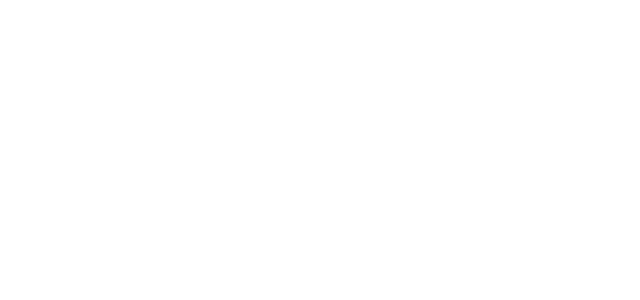
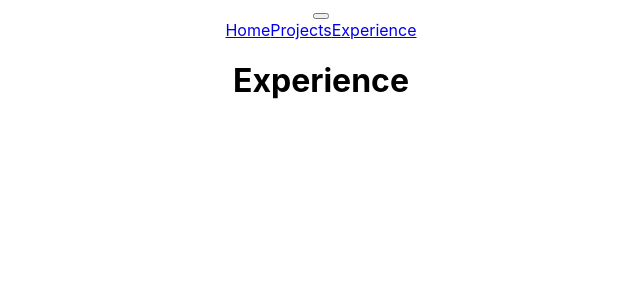
Before and after one commit to Mercy2525/My-Portfolio, a React (Create React App) app: page /experience in a window 1280 px wide. Shown: the top 300 px of the page, without its empty margins (319-959 px from the left). Built offline with nearby package versions, Linux system fonts and the light colour scheme.

Commit message:
created components

```diff
--- a/package.json
+++ b/package.json
@@ -3,12 +3,16 @@
   "version": "0.1.0",
   "private": true,
   "dependencies": {
+    "@mui/icons-material": "^5.14.8",
+    "@mui/material": "^5.14.8",
     "@testing-library/jest-dom": "^5.17.0",
     "@testing-library/react": "^13.4.0",
     "@testing-library/user-event": "^13.5.0",
     "react": "^18.2.0",
     "react-dom": "^18.2.0",
+    "react-router-dom": "^6.15.0",
     "react-scripts": "5.0.1",
+    "react-vertical-timeline-component": "^3.6.0",
     "web-vitals": "^2.1.4"
   },
   "scripts": {
--- a/src/App.js
+++ b/src/App.js
@@ -1,8 +1,22 @@
+import { useEffect, useState } from 'react';
 import './App.css';
+import { BrowserRouter as Router,Routes,Route } from 'react-router-dom';
+import Home from './Pages/Home';
+import Experience from './Pages/Experience';
+import Projects from './Pages/Projects';
+import Navbar from './Components/Navbar';
 
 function App() {
   return (
     <div className="App">
+    <Router>
+     <Navbar/>
+       <Routes>
+          <Route path='/' element={<Home/>}/>
+          <Route path='/project' element={<Projects/>}/>
+          <Route path='/experience' element={<Experience/>}/>
+       </Routes>
+    </Router>
 
     </div>
   );
--- /dev/null
+++ b/src/Components/Navbar.js
@@ -0,0 +1,22 @@
+import React from 'react'
+import { Link } from 'react-router-dom'
+
+function Navbar() {
+  return (
+    <div className='navbar'>
+
+    <div className='toggleButton'>
+    <button></button>
+    </div>
+
+    <div className='links'>
+    <Link to="/">Home</Link>
+    <Link to="/projects">Projects</Link>
+    <Link to="/experience">Experience</Link>
+    </div>
+
+    </div>
+  )
+}
+
+export default Navbar
--- /dev/null
+++ b/src/Pages/Experience.js
@@ -0,0 +1,9 @@
+import React from 'react'
+
+function Experience() {
+  return (
+    <div><h1>Experience</h1></div>
+  )
+}
+
+export default Experience
--- /dev/null
+++ b/src/Pages/Home.js
@@ -0,0 +1,5 @@
+const Home = () => {
+    return ( <h1>Home</h1> );
+}
+
+export default Home;
--- /dev/null
+++ b/src/Pages/Projects.js
@@ -0,0 +1,9 @@
+import React from 'react'
+
+function Projects() {
+  return (
+    <div>Projects</div>
+  )
+}
+
+export default Projects
--- a/src/index.js
+++ b/src/index.js
@@ -3,6 +3,7 @@ import ReactDOM from 'react-dom/client';
 import './index.css';
 import App from './App';
 import reportWebVitals from './reportWebVitals';
+
 
 const root = ReactDOM.createRoot(document.getElementById('root'));
 root.render(
```
Also changed, not shown: 1 other file (tests, documents, lock files or other folders).
